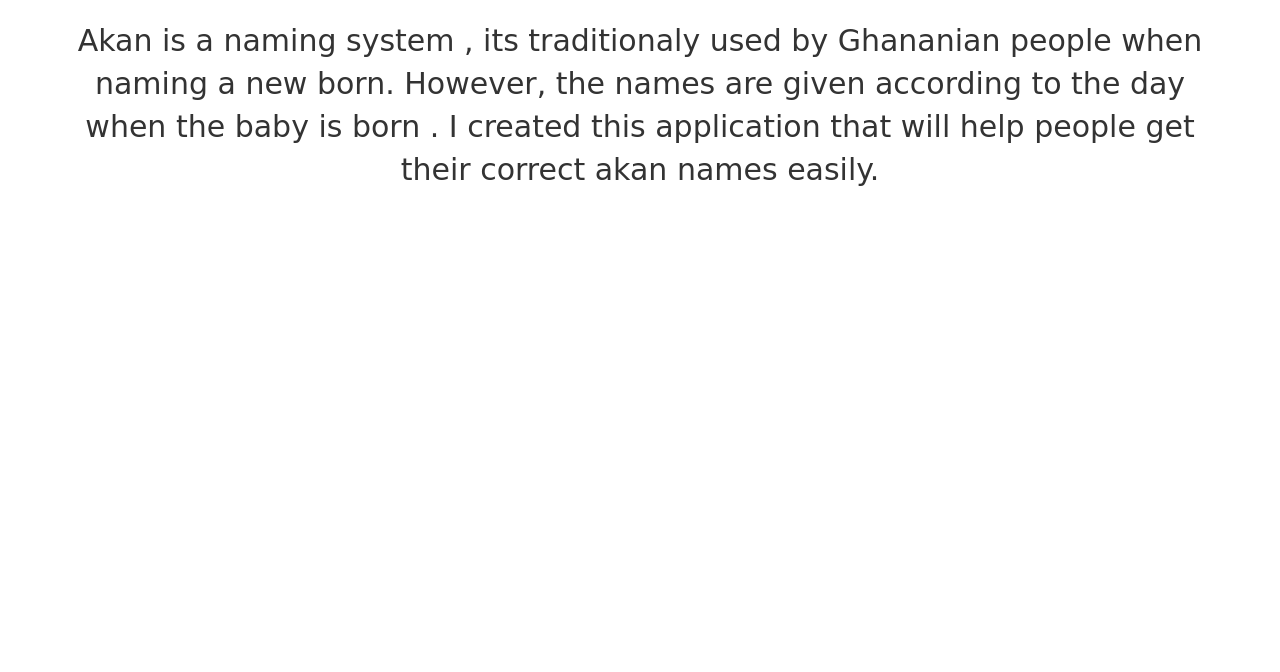
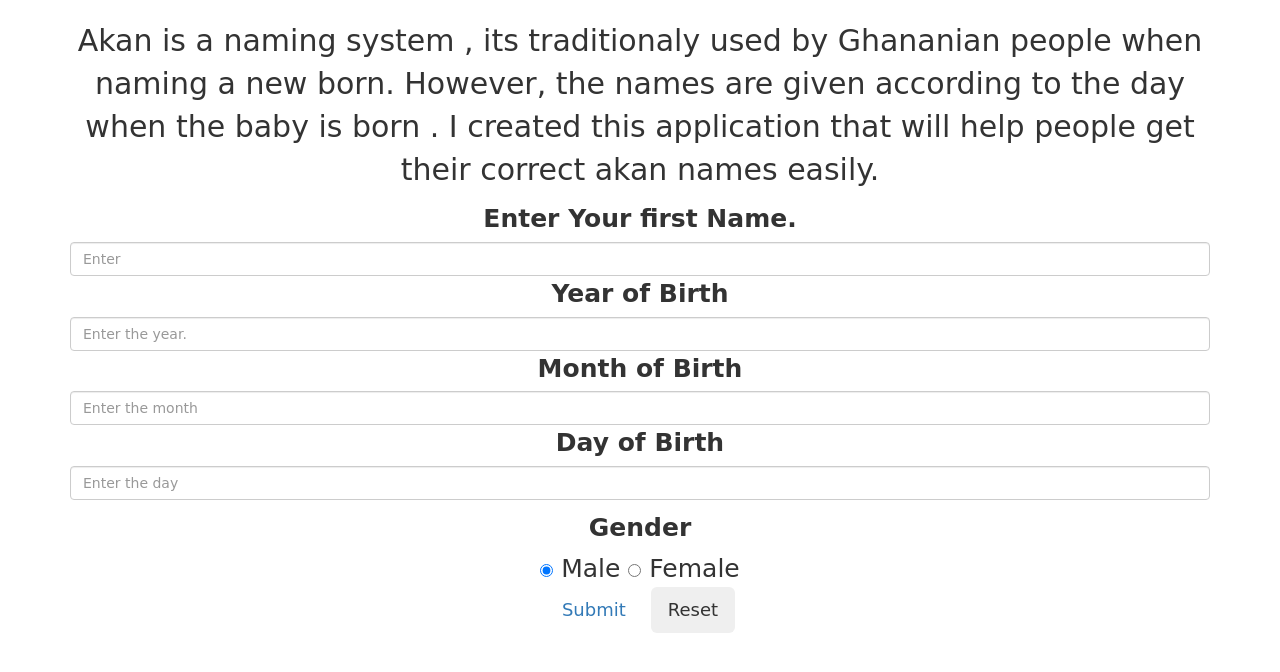
Before and after one commit to Abdisamad100/Akan-App, a plain HTML site: page index.html in a window 1280 px wide. Drawn offline with nearby package versions, Linux system fonts and the light colour scheme.

Commit message:
commit all changes

```diff
--- a/index.html
+++ b/index.html
@@ -18,7 +18,31 @@
         </p>
         </div>
 
-
+        <form>
+            <div>
+                <div>
+                    <label>Enter Your first Name.</label>
+                    <input type="text" class="form-control" id="name" placeholder="Enter" required>
+                    <label>Year of Birth</label>
+                    <input type="number" class="form-control" id="year" placeholder="Enter the year." required
+                        min="1900" max="2020" >
+                    <label>Month of Birth</label>
+                    <input type="number" class="form-control" id="month" placeholder="Enter the month" required min="1"
+                        max="12">
+                    <label>Day of Birth</label>
+                    <input type="number" class="form-control" id="day" placeholder="Enter the day" required min="1"
+                        max="31">
+                </div>
+                <div class="gender">
+                     <p id="output"></p>
+                       <label>Gender</label><br>
+                    <input type="radio" name="gender" id="male" value="male" checked> Male
+                    <input type="radio" name="gender" id="female" value="female"> Female
+                </div>
+            </div>
+            <a onclick="submission()" class="btn btn-outline-info btn-lg">Submit</a>
+            <button type="reset" class="btn btn-outline-info btn-lg">Reset</button>
+        </form>
 
 
 
```
Also changed, not shown: Myscript.js (+12 -0 lines).
